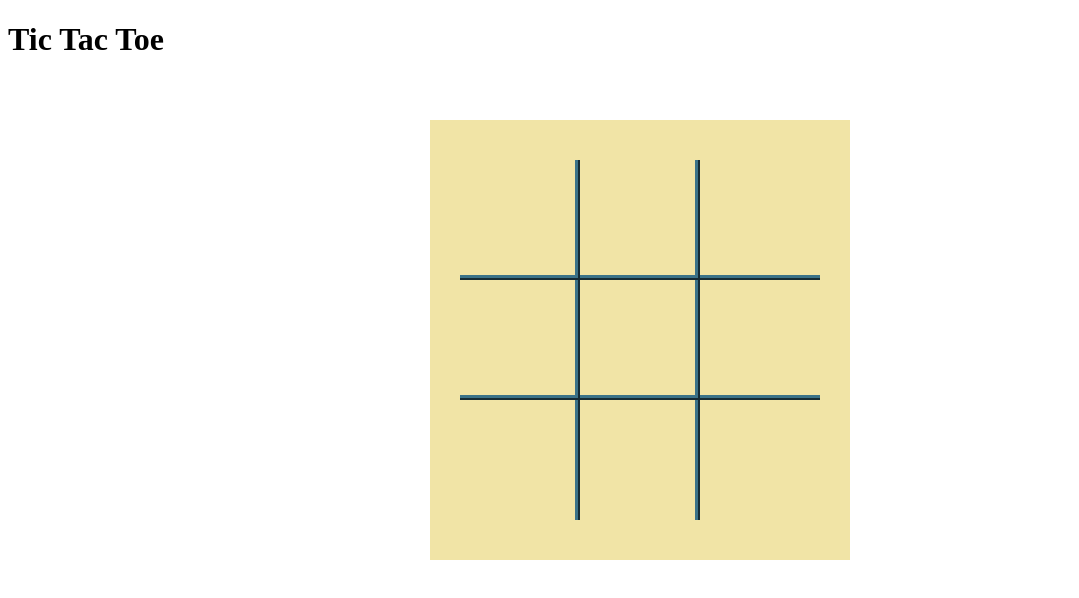
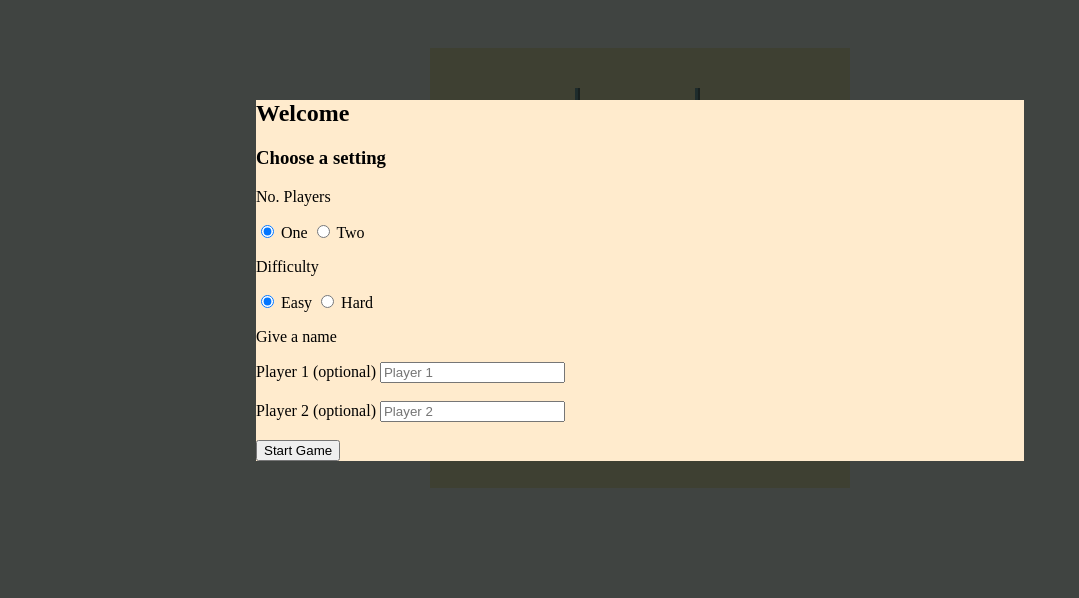
Before and after one commit to Prashanga/tictactoe-theodinproject, a plain HTML site: page index.html in a window 1280 px wide. Shown: the whole page, without its empty margins (0-1079 px from the left). Drawn offline with Linux system fonts and the light colour scheme.

Commit message:
Adding two player options

```diff
--- a/index.html
+++ b/index.html
@@ -3,16 +3,57 @@
 <head>
     <meta charset="UTF-8">
     <meta name="viewport" content="width=device-width, initial-scale=1.0">
+    <meta http-equiv="Expires" content="-1">
     <link rel="stylesheet" href="style.css">
+    <script>
+        // Force a new request of CSS file
+        document.location.hash = 'new-game'
+
+        let link = document.createElement('link');
+        link.rel = 'stylesheet';
+        link.href = 'style.css?v=' + Math.random();
+        document.head.appendChild(link);
+    </script>
     <title>Tic tac toe</title>
+    <script>
+
+    </script>
 </head>
 <body>
     <header>
-        <h1>
-            Tic Tac Toe
-        </h1>
+
     </header>
     <main>
+        <div class="popup-newgame" id="new-game">
+            <form class="popup-content">
+                <h2 class="newgame-h1">Welcome</h2>
+                <h3 class="newgame-h2">Choose a setting</h3>
+                <div>
+                    <p class="newgame-p">No. Players</p>
+                    <input type="radio" id="onePlayer" name="numPlayers" value=1 checked>
+                    <label for="onePlayer">One</label>
+                    <input type="radio" id="twoPlayers" name="numPlayers" value=2>
+                    <label for="twoPlayers">Two</label>
+                </div>
+                <div>
+                    <p class="newgame-p">Difficulty</p>
+                    <input type="radio" id="easyDifficulty" name="difficulty" value="easy" checked>
+                    <label for="easyDifficulty">Easy</label>
+                    <input type="radio" id="hardDifficulty" name="difficulty" value="hard">
+                    <label for="hardDifficulty">Hard</label>
+                </div>
+                <p class="newgame-p">Give a name</p>
+                <div>
+                    <label for="player1name" >Player 1 (optional)</label>
+                    <input type="text" id="player1name" name="player1name" placeholder="Player 1"><br><br>
+                    <label for="player2name">Player 2 (optional)</label>
+                    <input type="text" id="player2name" name="player2name" placeholder="Player 2"><br><br>
+                </div>
+
+                <button type="button" onclick="startGame()">Start Game</button>
+            </form>
+        </div>
+
         <div class="game-board">
             <div id=0 class="board board-tl"></div>
             <div id=1 class="board board-tm"></div>
@@ -27,6 +68,7 @@
             <div id=8 class="board board-br"></div>
         </div>
     </main>
+
 </body>
 <script src="tictactoe.js"></script>
 </html>
--- a/style.css
+++ b/style.css
@@ -3,6 +3,7 @@
   --box-dimension: 120px;
   --board-border: 5px ridge rgb(59, 114, 136);
   --board-color: #f1e4a6;
+  --moves-color: rgb(47, 37, 37);
 }
 
 *, *:before, *:after {
@@ -12,6 +13,30 @@
 main {
     display: flex;
     justify-content: center;
+}
+
+.popup-newgame {
+    position: fixed;
+    background-color: #191d1ad3;
+    height: 100vh;
+    width: 100%;
+    top: 0;
+    left: 0;
+    opacity: 0;
+    visibility: hidden;
+}
+
+.popup-newgame:target {
+    opacity: 1;
+    visibility: visible;
+}
+
+.popup-content {
+    background-color: blanchedalmond;
+    width: 60%;
+    margin: 100px auto;
+    text-align: left;
+
 }
 
 .game-board {
@@ -26,7 +51,11 @@ main {
 
 .board {
     height: var(--box-dimension);
-    margin: 0 0;
+    font-size: 2.8rem;
+    display: flex;
+    justify-content: center;
+    align-items: center;
+    color: var(--moves-color);
 }
 
 .board-tl {
--- a/tictactoe.js
+++ b/tictactoe.js
@@ -1,7 +1,8 @@
+let numOfMoves = 0
+let winner = ''
+
 const Player = (name, sign) => {
-
     const moves = [0,0,0,0,0,0,0,0,0]
-
     const getName = () => name
     const getSign = () => sign
     const getMoves = () => moves
@@ -10,23 +11,31 @@ const Player = (name, sign) => {
         moves[pos] = 1
     }
 
-
     return { getName, getSign, getMoves, makeMove }
 }
 
 
 const GameBoard = (() => {
     const gameBoard = [0,0,0,0,0,0,0,0,0]
-    const player1 = Player("Pras", "X")
-    const player2 = Player("AI", "O")
-    let numOfMoves = 0
-    let winner = ''
+    let player1 = null
+    let player2 = null
+    let currentPlayer = null
 
-    if(winner.length > 0 ) return
+    //let currentPlayer =  Math.random() < 0.5 ? player1 : player2
+
+    const addPlayers = (one, two) => {
+        player1 = one
+        player2 = two
+        currentPlayer = Math.random() < 0.5 ? player1 : player2
+    }
 
     const getCurrentPlayer = () => {
-        if(numOfMoves % 2 === 0 ) return player1
-        else return player2
+        return currentPlayer
+    }
+
+    const changePlayer = () => {
+        if(currentPlayer == player1) currentPlayer = player2
+        else currentPlayer = player1
     }
 
     const checkVictory = (player) => {
@@ -63,20 +72,53 @@ const GameBoard = (() => {
         })
     }
 
-    makeAmove = (value) => {
+    return {
+        addPlayers,
+        gameBoard,
+        getCurrentPlayer,
+        checkVictory,
+        changePlayer
+    }
+
+})()
+
+const makeAmove = (value) => {
+    if(winner.length > 0) return
+    if(numOfMoves === 9) console.log("Game Tied")
+
     let board = value.target
     // Do nothing if the board already filled
-        if(gameBoard[board.id] === 1) return
+    if(GameBoard.gameBoard[board.id] === 1) return
 
-        let currentPlayer = getCurrentPlayer()
+    let currentPlayer = GameBoard.getCurrentPlayer()
     board.innerHTML = currentPlayer.getSign()
     currentPlayer.makeMove(board.id)
-        gameBoard[board.id] = 1
+    GameBoard.gameBoard[board.id] = 1
 
-        checkVictory(currentPlayer)
+    GameBoard.checkVictory(currentPlayer)
+
+    GameBoard.changePlayer()
 
     //Last
     numOfMoves += 1
+}
+
+const startGame = () => {
+    document.location.hash = 'home'
+
+    let numPlayers = parseInt(document.querySelector('input[name="numPlayers"]:checked').value)
+    let gameDifficulty = document.querySelector('input[name="difficulty"]:checked').value
+    let playerOneName = document.getElementById('player1name').value || 'Player 1'
+    let playerTwoName = document.getElementById('player2name').value || 'Player 2'
+
+    if(numPlayers === 1 && playerTwoName == 'Player 2') playerTwoName = 'Computer'
+
+    GameBoard.addPlayers(Player(playerOneName, "X"), Player(playerTwoName, "O"))
+
+
+
+    // Last
+    document.querySelector('form').reset()
 }
 
 for(let i=0; i<=8; i++) {
@@ -84,6 +126,3 @@ const GameBoard = (() => {
         .getElementById(i)
         .addEventListener('click', makeAmove)
 }
-
-
-})()
```
Lines whose indentation alone changed are shown as unchanged.
